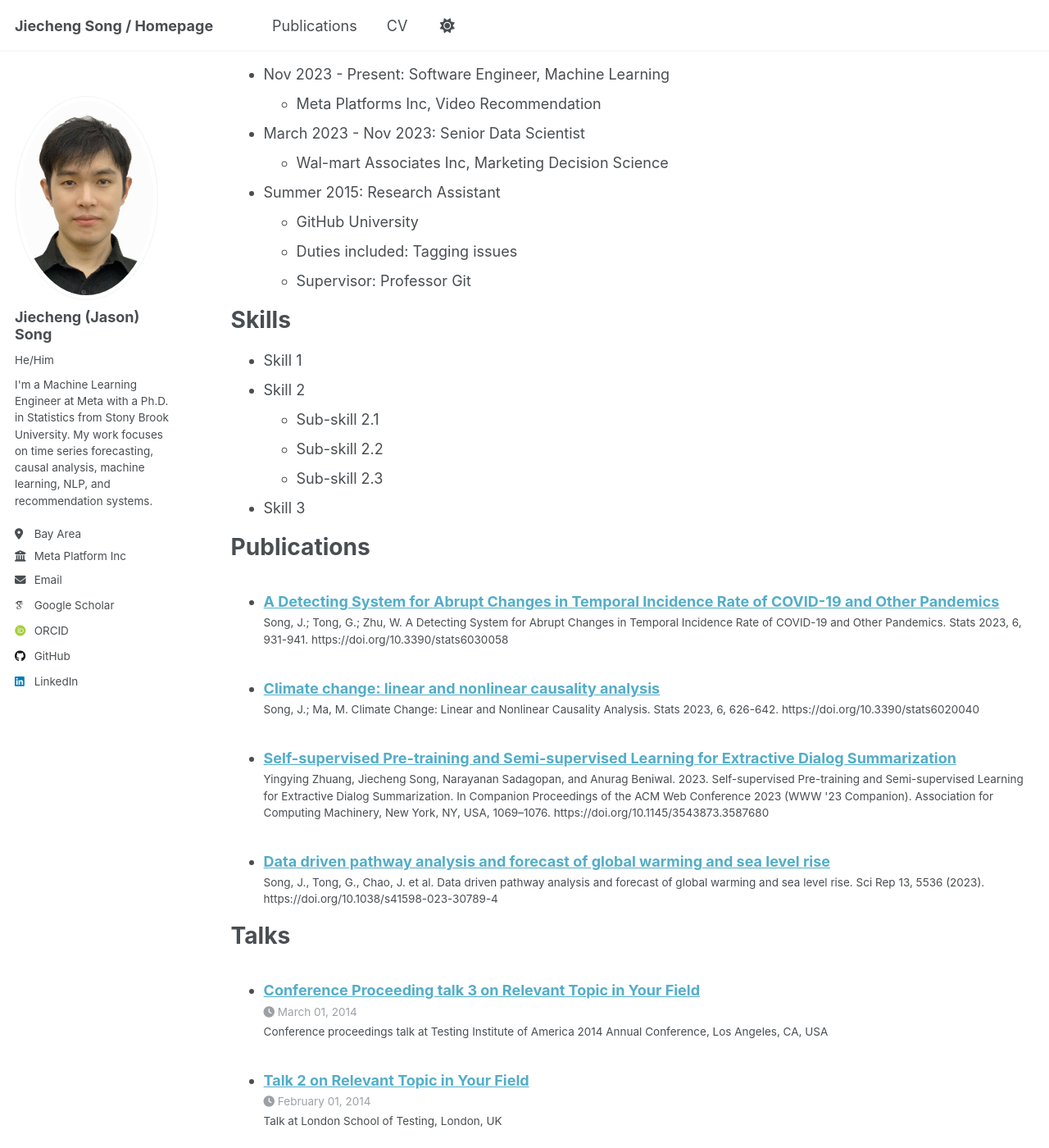
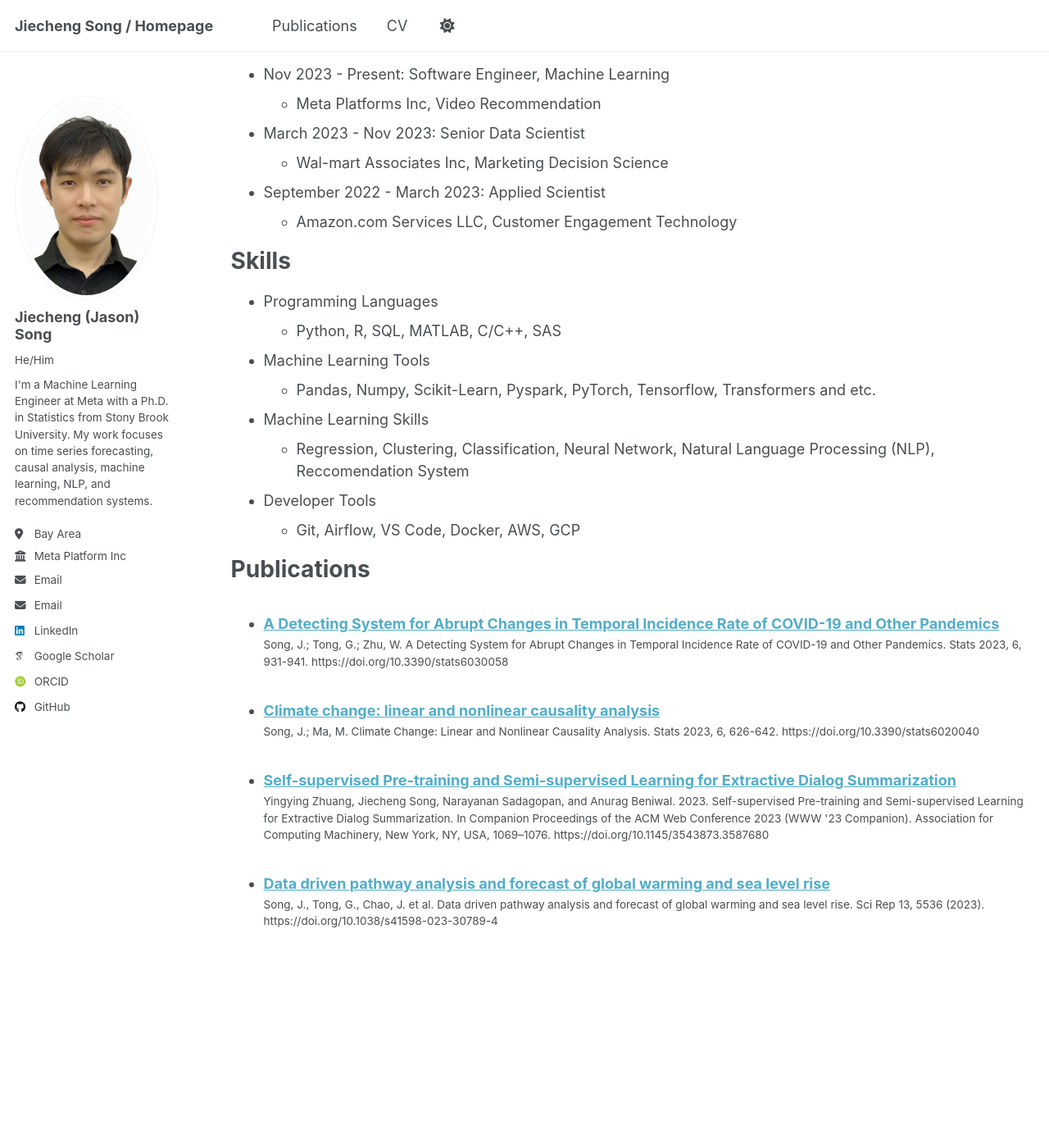
Before and after one commit to sjc1995/sjc1995.github.io, a Jekyll site: the page built from _pages/cv.md, in a window 1280 px wide and 1400 px high, scrolled down 285 px. Shown: the whole window at 82% size. Built offline with Jekyll 4.4.1, drawn with Linux system fonts in a browser that asks for light colours; some web fonts are replaced; some of the changed text lies outside the part shown.

Commit message:
cv update

```diff
--- a/_includes/author-profile.html
+++ b/_includes/author-profile.html
@@ -33,8 +33,14 @@
       {% if author.uri %}
         <li><a href="{{ author.uri }}"><i class="fas fa-fw fa-link icon-pad-right" aria-hidden="true"></i>{{ site.data.ui-text[site.locale].website_label | default: "Website" }}</a></li>
       {% endif %}
+      {% if author.linkedin %}
+        <li><a href="mailto:{{ author.linkedin }}"><i class="fas fa-fw fa-envelope icon-pad-right" aria-hidden="true"></i>{{ site.data.ui-text[site.locale].email_label | default: "LinkedIn" }}</a></li>
+      {% endif %}
       {% if author.email %}
         <li><a href="mailto:{{ author.email }}"><i class="fas fa-fw fa-envelope icon-pad-right" aria-hidden="true"></i>{{ site.data.ui-text[site.locale].email_label | default: "Email" }}</a></li>
+      {% endif %}
+      {% if author.linkedin %}
+        <li><a href="https://www.linkedin.com/in/{{ author.linkedin }}"><i class="fab fa-fw fa-linkedin icon-pad-right" aria-hidden="true"></i>LinkedIn</a></li>
       {% endif %}
 
       <!-- Font Awesome and Academicons icons / Academic websites -->
@@ -114,9 +120,6 @@
       {% if author.lastfm %}
         <li><a href="https://last.fm/user/{{ author.lastfm }}"><i class="fab fa-fw fa-lastfm icon-pad-right" aria-hidden="true"></i>Last.fm</a></li>
       {% endif %}
-      {% if author.linkedin %}
-        <li><a href="https://www.linkedin.com/in/{{ author.linkedin }}"><i class="fab fa-fw fa-linkedin icon-pad-right" aria-hidden="true"></i>LinkedIn</a></li>
-      {% endif %}
       {% if author.mastodon %}
         <li><a href="{{ author.mastodon }}"><i class="fab fa-fw fa-mastodon icon-pad-right" aria-hidden="true"></i>Mastodon</a></li>
       {% endif %}
--- a/_pages/cv.md
+++ b/_pages/cv.md
@@ -20,43 +20,25 @@ Work experience
 * Nov 2023 - Present: Software Engineer, Machine Learning
   * Meta Platforms Inc, Video Recommendation
 
-
-
 * March 2023 - Nov 2023: Senior Data Scientist
   * Wal-mart Associates Inc, Marketing Decision Science
 
-* Summer 2015: Research Assistant
-  * GitHub University
-  * Duties included: Tagging issues
-  * Supervisor: Professor Git
+* September 2022 - March 2023: Applied Scientist
+  * Amazon.com Services LLC, Customer Engagement Technology
 
 Skills
 ======
-* Skill 1
-* Skill 2
-  * Sub-skill 2.1
-  * Sub-skill 2.2
-  * Sub-skill 2.3
-* Skill 3
+* Programming Languages
+  * Python, R, SQL, MATLAB, C/C++, SAS
+* Machine Learning Tools
+  * Pandas, Numpy, Scikit-Learn, Pyspark, PyTorch, Tensorflow, Transformers and etc.
+* Machine Learning Skills
+  * Regression, Clustering, Classification, Neural Network, Natural Language Processing (NLP), Reccomendation System
+* Developer Tools
+  * Git, Airflow, VS Code, Docker, AWS, GCP
 
 Publications
 ======
   <ul>{% for post in site.publications reversed %}
     {% include archive-single-cv.html %}
   {% endfor %}</ul>
-
-Talks
-======
-  <ul>{% for post in site.talks reversed %}
-    {% include archive-single-talk-cv.html  %}
-  {% endfor %}</ul>
-
-Teaching
-======
-  <ul>{% for post in site.teaching reversed %}
-    {% include archive-single-cv.html %}
-  {% endfor %}</ul>
-
-Service and leadership
-======
-* Currently signed in to 43 different slack teams
```
Also changed, not shown: _pages/cv-json.md (+1 -1 lines).
